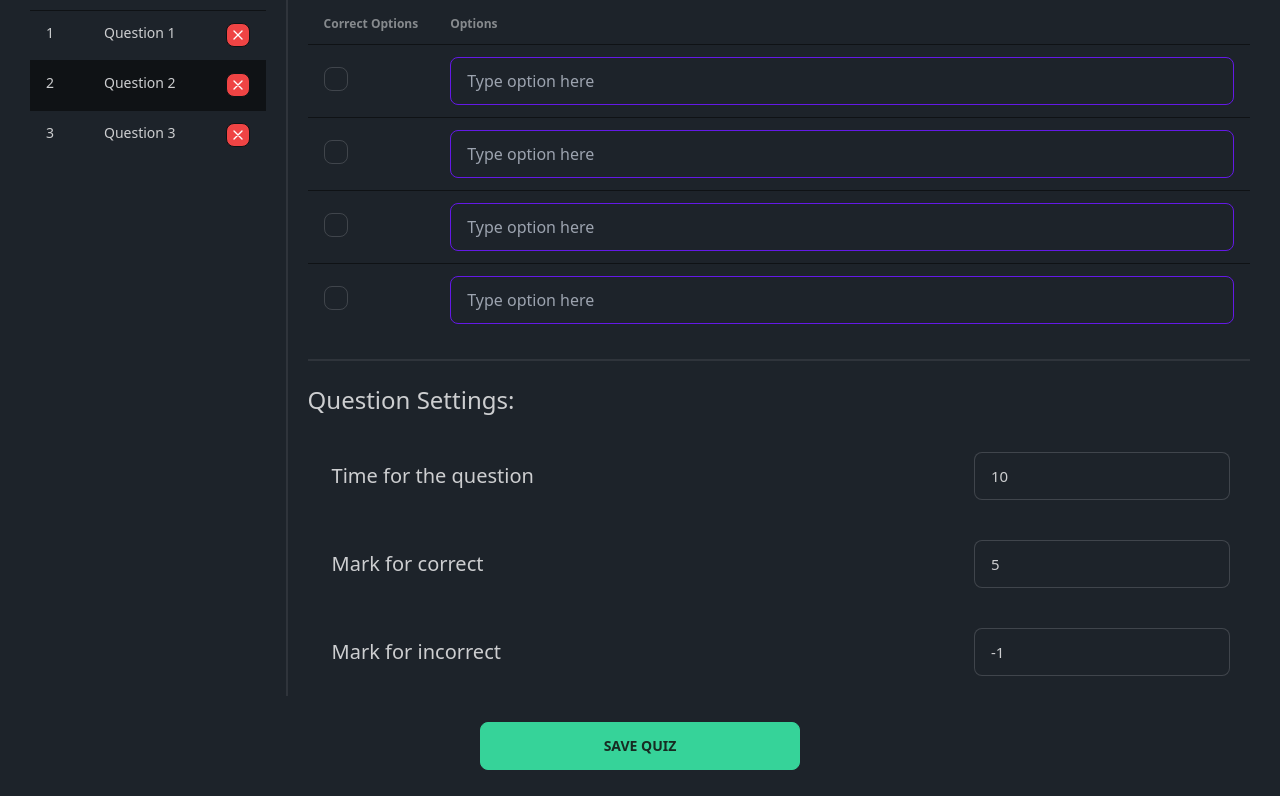
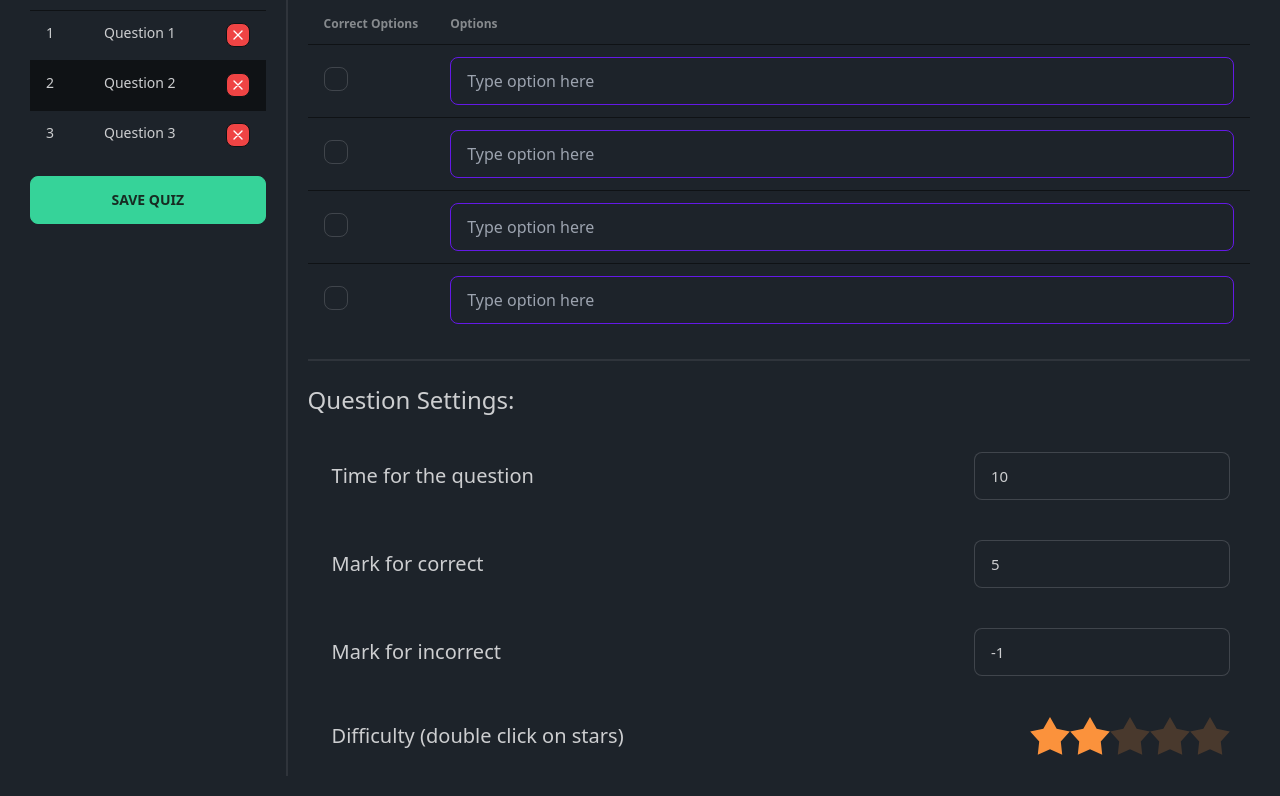
Before and after one commit to JeelRajodiya/brain-blitz, a Next.js app: page /NewQuiz/Questions in a window 1280 px wide. Shown: the part 222-1018 px from the top of the page. Built offline with nearby package versions, Linux system fonts and the light colour scheme; no server answers; sample sign-in values are in the browser's storage.

Commit message:
added difficulty rating

```diff
--- a/pages/NewQuiz/Questions.tsx
+++ b/pages/NewQuiz/Questions.tsx
@@ -74,6 +74,9 @@ export default function Questions() {
                 <IndexEntry srNo={3} name="Question 3" />
               </tbody>
             </table>
+            <button className="btn btn-success mt-4 mb-4 w-full btn-wide text-center">
+              Save Quiz
+            </button>
           </div>
 
           {/* Add a verticle divider here: it does not work */}
@@ -163,13 +166,46 @@ export default function Questions() {
                     }}
                   />
                 </div>
+                {/* difficulty tag: */}
+                <div className="flex justify-between">
+                  <label className="label m-5">
+                    <span className=" txtf label-text">
+                      Difficulty (double click on stars){" "}
+                    </span>
+                  </label>
+                  <div className="rating rating-lg m-5">
+                    <input
+                      type="radio"
+                      name="rating-7"
+                      className="mask mask-star-2 bg-orange-400"
+                    />
+                    <input
+                      type="radio"
+                      name="rating-7"
+                      className="mask mask-star-2 bg-orange-400"
+                      checked
+                    />
+                    <input
+                      type="radio"
+                      name="rating-7"
+                      className="mask mask-star-2 bg-orange-400"
+                    />
+                    <input
+                      type="radio"
+                      name="rating-7"
+                      className="mask mask-star-2 bg-orange-400"
+                    />
+                    <input
+                      type="radio"
+                      name="rating-7"
+                      className="mask mask-star-2 bg-orange-400"
+                    />
+                  </div>
+                </div>
               </div>
             </div>
           </div>
         </div>
-        <button className="btn btn-success mt-4 mb-4 w-80 btn-wide text-center">
-          Save Quiz
-        </button>
       </Layout>
     </>
   );
```
